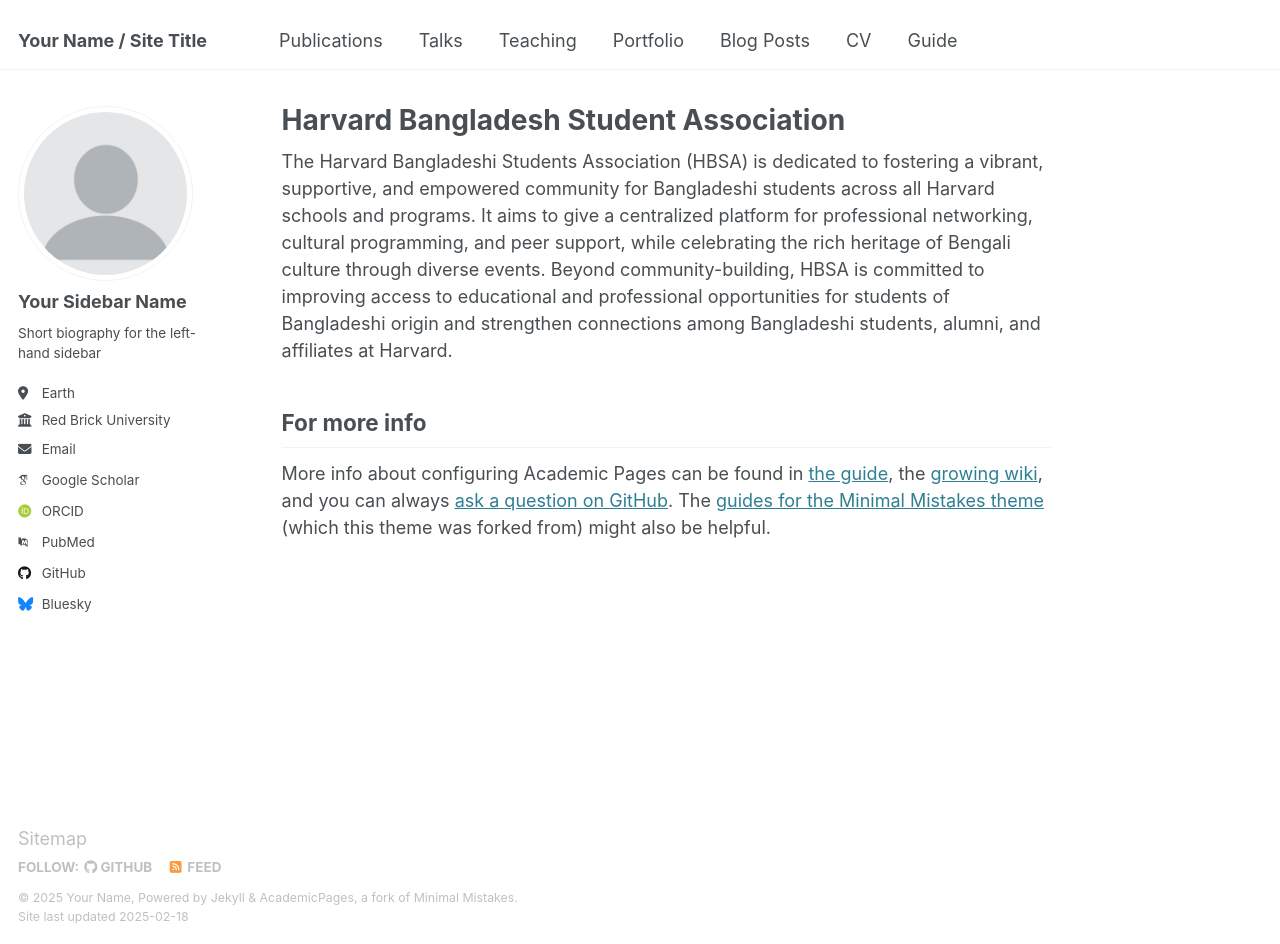
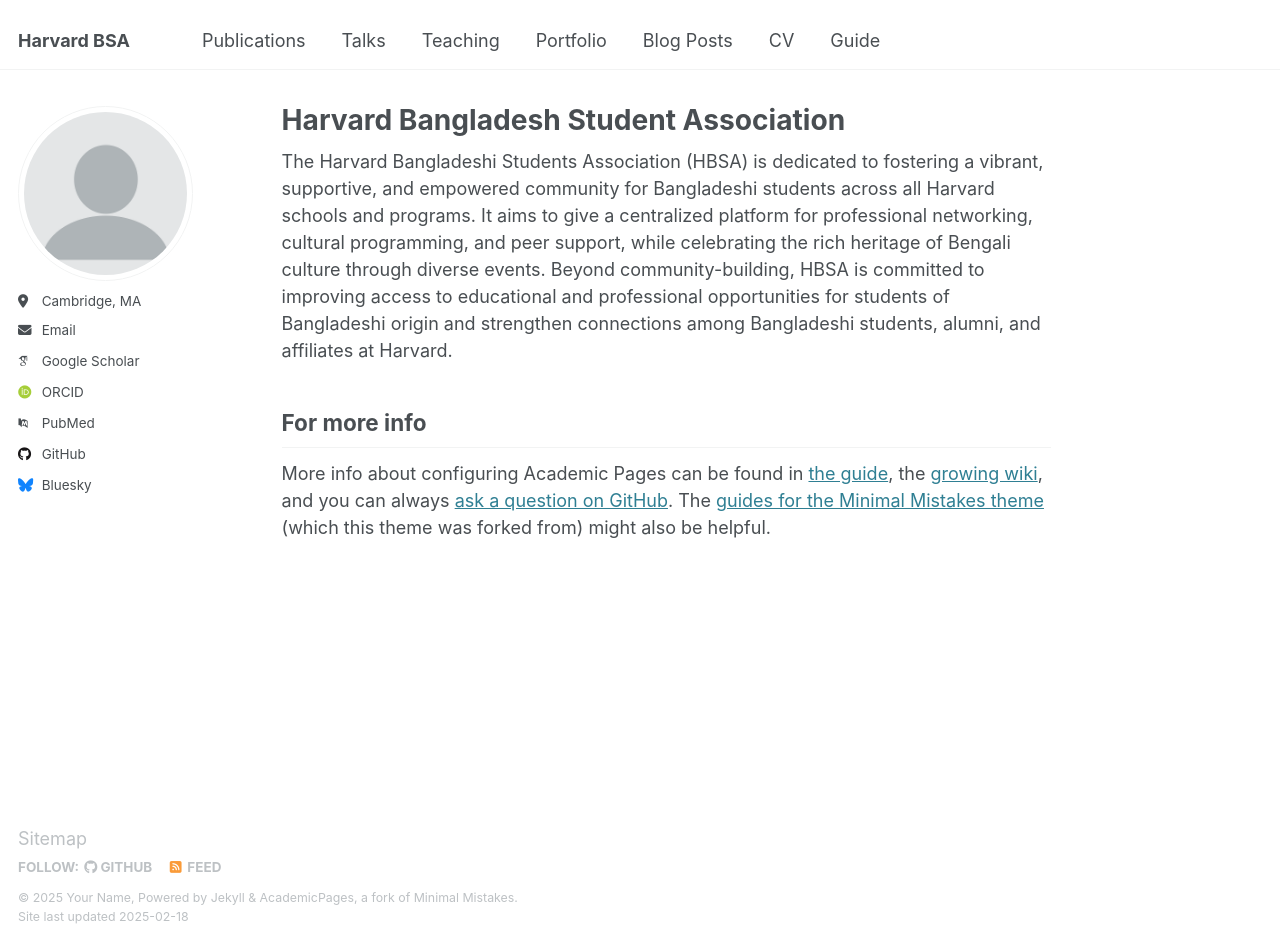
Before and after one commit to harvardbsa/harvardbsa.github.io, a Jekyll site: the page built from _pages/about.md, in a window 1280 px wide and 944 px high. Built offline with Jekyll 4.4.1, drawn with Linux system fonts in a browser that asks for light colours; some web fonts are replaced.

Commit message:
Update _config.yml

```diff
--- a/_config.yml
+++ b/_config.yml
@@ -9,13 +9,13 @@
 # Basic Site Settings
 locale                   : "en-US"
 site_theme               : "default"
-title                    : "Your Name / Site Title"
+title                    : "Harvard BSA"
 title_separator          : "-"
 name                     : &name "Your Name"
 description              : &description "personal description"
-url                      : https://academicpages.github.io # the base hostname & protocol for your site e.g. "https://[your GitHub username].github.io"
+url                      : https://harvardbsa.github.io # the base hostname & protocol for your site e.g. "https://[your GitHub username].github.io"
 baseurl                  : "" # the subpath of your site, e.g. "/blog"
-repository               : "academicpages/academicpages.github.io"
+repository               : "harvardbsa/harvardbsa.github.io"
 
 # Site Author - The following control what appear as part of the author content on the side bar.
 #               If a field is blank the icon and link will not appear, otherwise it will be shown.
@@ -23,13 +23,13 @@
 author:
   # Biographic information
   avatar           : "profile.png"
-  name             : "Your Sidebar Name"
+  name             : #
   pronouns         : # example: "she/her"
-  bio              : "Short biography for the left-hand sidebar"
-  location         : "Earth"
-  employer         : "Red Brick University"
-  uri              : # URL
-  email            : "none@example.org"
+  bio              : #
+  location         : "Cambridge, MA"
+  employer         : #
+  uri              : #
+  email            : "bsaharvard@gmail.com"
 
   # Academic websites
   arxiv            : # URL - Update with the correct link to your profile
```
